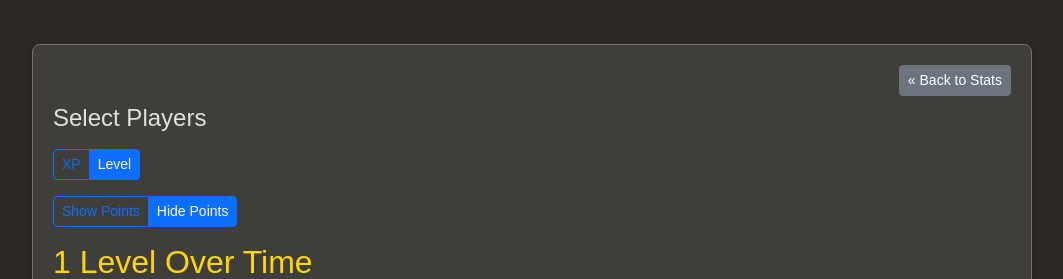
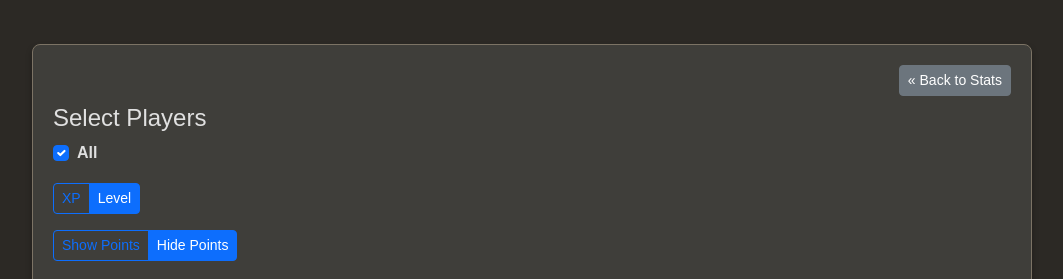
Before and after one commit to ledavies99/gim-stats, a Django app: page /history/1/ in a window 1280 px wide. Shown: the part 56-335 px from the top of the page, without its empty margins (108-1171 px from the left). Run offline with Django 5.2, Linux system fonts and the light colour scheme.

Commit message:
Add all selection for players on graphs

```diff
--- a/stats_app/templates/stats_app/skill_history.html
+++ b/stats_app/templates/stats_app/skill_history.html
@@ -13,6 +13,11 @@
 
             <div id="player-selection" class="mb-3">
                 <h4>Select Players</h4>
+                <!-- All selection box -->
+                <div class="form-check form-check-inline">
+                    <input class="form-check-input" type="checkbox" id="player_all">
+                    <label class="form-check-label" for="player_all"><strong>All</strong></label>
+                </div>
                 {% for player in all_players %}
                 <div class="form-check form-check-inline">
                     <input class="form-check-input player-checkbox" type="checkbox" value="{{ player.player_name }}" id="player_{{ forloop.counter }}" {% if player.player_name|lower == selected_player_name|lower %}checked{% endif %}>
@@ -131,7 +136,7 @@
 
             if (historyChart) historyChart.destroy();
 
-            // Always use days for x-axis
+            // X-axis label
             const unit = 'day';
             const displayFormat = 'MMM d';
 
@@ -188,8 +193,22 @@
 
     // --- Event Listeners ---
     function setupChartEventListeners() {
+        const allCheckbox = document.getElementById('player_all');
+
+        // "All" checkbox logic
+        allCheckbox.addEventListener('change', () => {
+            playerCheckboxes.forEach(cb => {
+                cb.checked = allCheckbox.checked;
+            });
+            fetchAndRenderChart();
+        });
+
         playerCheckboxes.forEach(checkbox => {
-            checkbox.addEventListener('change', fetchAndRenderChart);
+            checkbox.addEventListener('change', () => {
+                const allChecked = Array.from(playerCheckboxes).every(cb => cb.checked);
+                allCheckbox.checked = allChecked;
+                fetchAndRenderChart();
+            });
         });
 
         yModeBtns.forEach(btn => {
@@ -230,6 +249,11 @@
         updateChartTitle();
         setupChartEventListeners();
 
+        // Set "All" checkbox if all players are checked on load
+        const allCheckbox = document.getElementById('player_all');
+        const allChecked = Array.from(playerCheckboxes).every(cb => cb.checked);
+        allCheckbox.checked = allChecked;
+
         const initiallyChecked = document.querySelector('.player-checkbox:checked');
         if (initiallyChecked) {
             fetchAndRenderChart();
```
